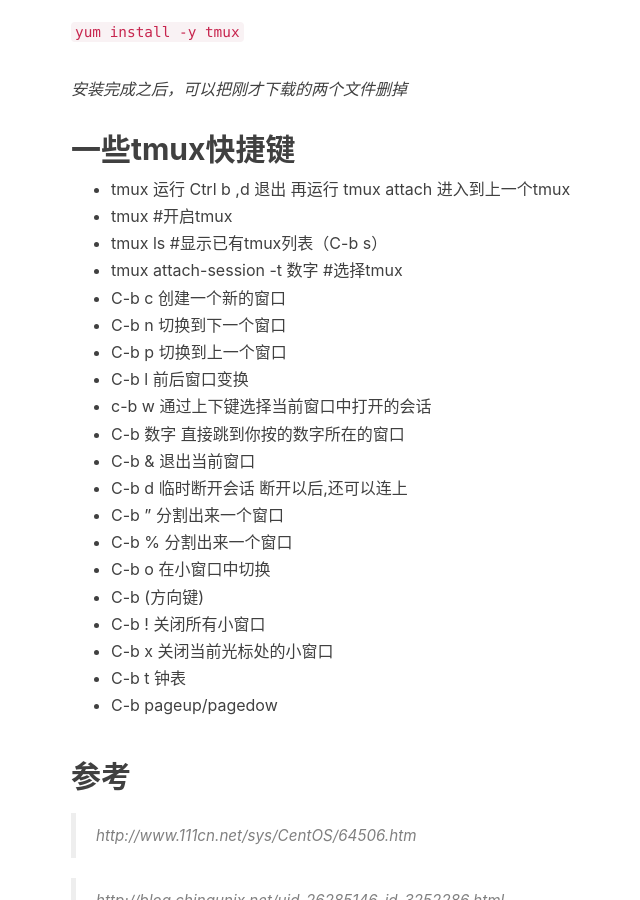
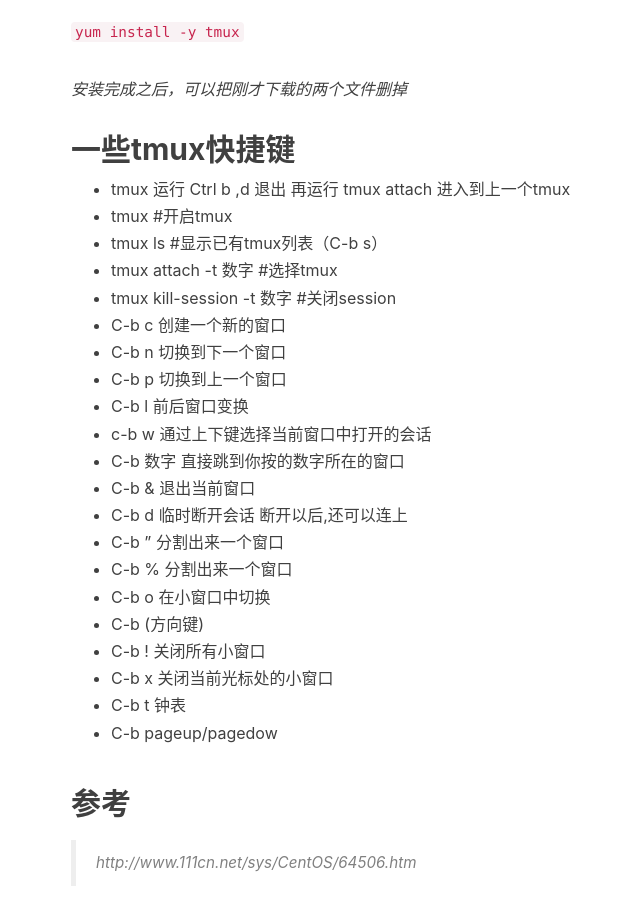
Before and after one commit to TrentQiQ/trentqiq.github.com, a Jekyll site: the page built from _posts/2016-05-13-tmux.markdown, in a window 1280 px wide and 900 px high, scrolled down 843 px. Shown: the whole window, without its empty margins (194-834 px from the left). Built offline with Jekyll 4.4.1, drawn with Linux system fonts in a browser that asks for light colours; nearby versions of some CDN libraries; comment, search, counter and statistics services are not loaded.

Commit message:
update tmux.md

```diff
--- a/_posts/2016-05-13-tmux.markdown
+++ b/_posts/2016-05-13-tmux.markdown
@@ -32,7 +32,8 @@
 - tmux 运行 Ctrl b ,d 退出 再运行 tmux attach 进入到上一个tmux
 - tmux #开启tmux
 - tmux ls #显示已有tmux列表（C-b s）
-- tmux attach-session -t 数字 #选择tmux
+- tmux attach -t 数字  #选择tmux
+- tmux kill-session -t 数字   #关闭session
 - C-b c 创建一个新的窗口
 - C-b n 切换到下一个窗口
 - C-b p 切换到上一个窗口
```
